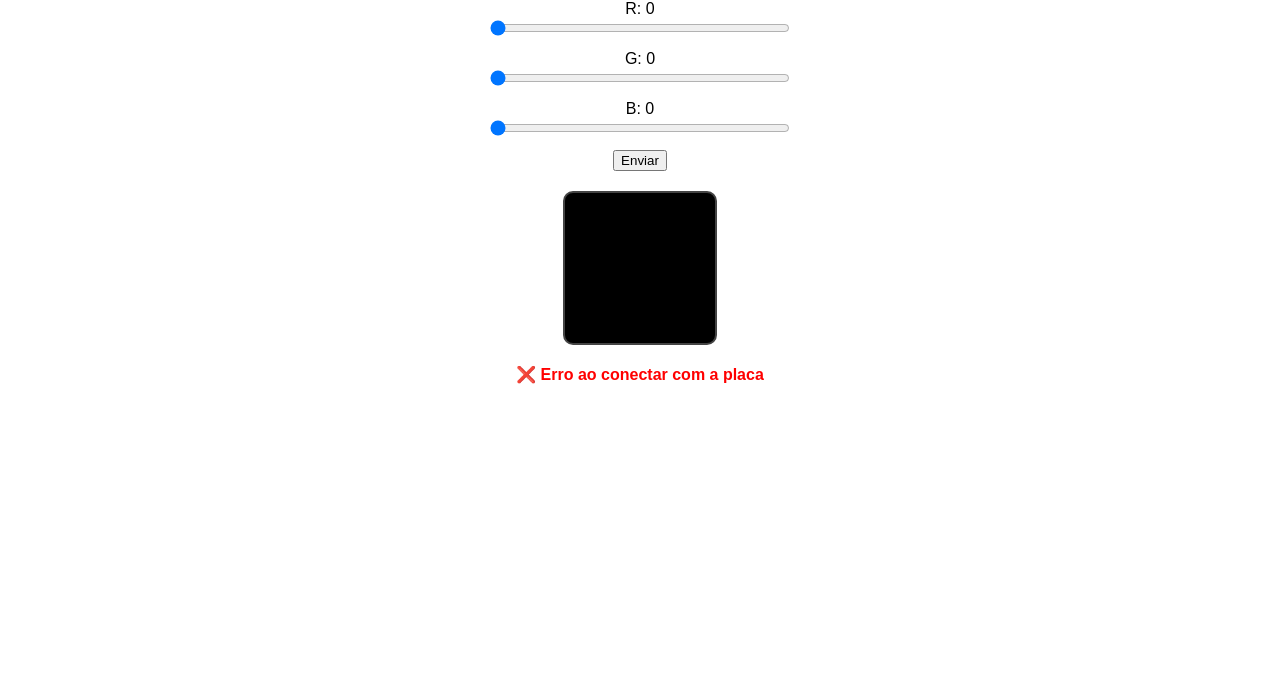
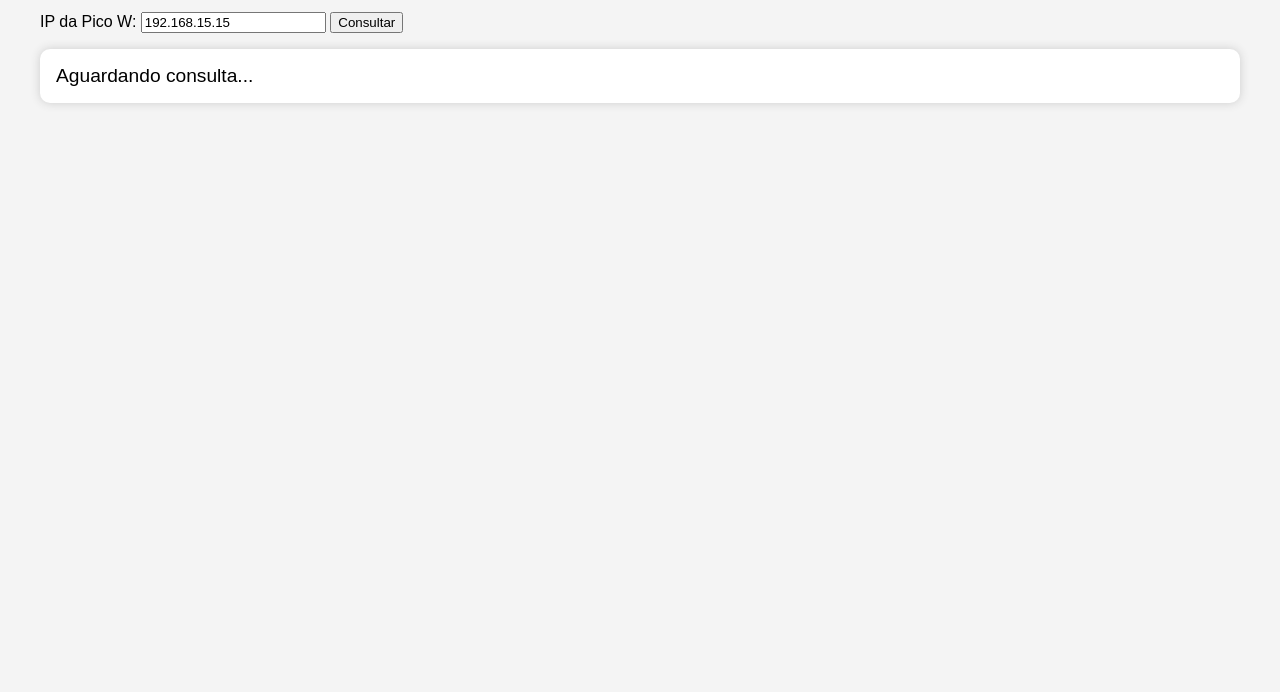
Before and after one commit to Danngas/testesite, a plain HTML site: page index.html in a window 1280 px wide. Shown: the part 108-800 px from the top of the page. Drawn offline with Linux system fonts and the light colour scheme; no server answers.

Commit message:
Add files via upload

```diff
--- a/index.html
+++ b/index.html
@@ -1,110 +1,53 @@
 <!DOCTYPE html>
 <html lang="pt-BR">
 <head>
-  <meta charset="UTF-8">
-  <title>Controle RGB Pico W</title>
+  <meta charset="UTF-8" />
+  <meta name="viewport" content="width=device-width, initial-scale=1.0"/>
+  <title>Status da Pico W</title>
   <style>
-    body { font-family: Arial, sans-serif; text-align: center; padding: 20px; }
-    input[type="range"] { width: 300px; }
-    .color-box {
-      margin: 20px auto;
-      width: 150px; height: 150px;
+    body {
+      font-family: Arial, sans-serif;
+      padding: 2rem;
+      background-color: #f4f4f4;
+    }
+    #status {
+      background: white;
+      padding: 1rem;
       border-radius: 10px;
-      border: 2px solid #444;
-    }
-    .sliders { margin: 10px 0; }
-    #codigo-status {
-      margin-top: 20px;
-      font-weight: bold;
-      color: green;
+      box-shadow: 0 0 10px #ccc;
+      margin-top: 1rem;
+      font-size: 1.2rem;
     }
   </style>
 </head>
 <body>
-  <h1>Controle de LED RGB - Raspberry Pi Pico W</h1>
+  <h1>Consulta de Status da Pico W</h1>
 
-  <div class="sliders">
-    <label>R: <span id="valR">0</span></label><br>
-    <input type="range" id="r" min="0" max="255" value="0">
-  </div>
-  <div class="sliders">
-    <label>G: <span id="valG">0</span></label><br>
-    <input type="range" id="g" min="0" max="255" value="0">
-  </div>
-  <div class="sliders">
-    <label>B: <span id="valB">0</span></label><br>
-    <input type="range" id="b" min="0" max="255" value="0">
-  </div>
+  <label for="ip">IP da Pico W:</label>
+  <input type="text" id="ip" value="192.168.15.15" />
+  <button onclick="consultarStatus()">Consultar</button>
 
-  <button onclick="enviarRGB()">Enviar</button>
-
-  <div class="color-box" id="corAtual"></div>
-
-  <div id="codigo-status">Código não recebido ainda.</div>
+  <div id="status">Aguardando consulta...</div>
 
   <script>
-    const rInput = document.getElementById("r");
-    const gInput = document.getElementById("g");
-    const bInput = document.getElementById("b");
-    const statusDiv = document.getElementById("codigo-status");
+    async function consultarStatus() {
+      const ip = document.getElementById('ip').value;
+      const statusDiv = document.getElementById('status');
+      statusDiv.textContent = 'Consultando...';
 
-    function atualizarCorBox() {
-      const r = rInput.value;
-      const g = gInput.value;
-      const b = bInput.value;
-      document.getElementById("valR").innerText = r;
-      document.getElementById("valG").innerText = g;
-      document.getElementById("valB").innerText = b;
-      document.getElementById("corAtual").style.backgroundColor = `rgb(${r},${g},${b})`;
+      try {
+        const response = await fetch(`http://${ip}/status`);
+        if (!response.ok) throw new Error("Falha na resposta");
+
+        const dados = await response.json();
+        statusDiv.innerHTML = `
+          <strong>Status:</strong> ${dados.status}<br>
+          <strong>Temperatura:</strong> ${dados.temperatura} °C
+        `;
+      } catch (e) {
+        statusDiv.textContent = 'Erro ao consultar a Pico W: ' + e.message;
+      }
     }
-
-    function enviarRGB() {
-      const r = rInput.value;
-      const g = gInput.value;
-      const b = bInput.value;
-      const ip = "http://10.0.0.124";
-      const url = `${ip}/?r=${r}&g=${g}&b=${b}`;
-      fetch(url)
-        .then(response => response.text())
-        .then(data => {
-          console.log("Resposta do servidor:", data);
-          obterStatus(); // Atualiza o status após enviar
-        })
-        .catch(err => console.error("Erro ao enviar dados:", err));
-    }
-
-    function obterStatus() {
-      fetch("/status")
-        .then(response => response.json())
-        .then(data => {
-          rInput.value = data.r;
-          gInput.value = data.g;
-          bInput.value = data.b;
-          atualizarCorBox();
-
-          if (data.codigo === "123456788") {
-            statusDiv.innerText = "✅ Código recebido: 123456788";
-            statusDiv.style.color = "green";
-          } else {
-            statusDiv.innerText = "❌ Código inválido";
-            statusDiv.style.color = "red";
-          }
-        })
-        .catch(err => {
-          console.error("Erro ao obter status:", err);
-          statusDiv.innerText = "❌ Erro ao conectar com a placa";
-          statusDiv.style.color = "red";
-        });
-    }
-
-    rInput.addEventListener("input", atualizarCorBox);
-    gInput.addEventListener("input", atualizarCorBox);
-    bInput.addEventListener("input", atualizarCorBox);
-
-    window.onload = () => {
-      obterStatus();
-      atualizarCorBox();
-    };
   </script>
 </body>
 </html>
```
